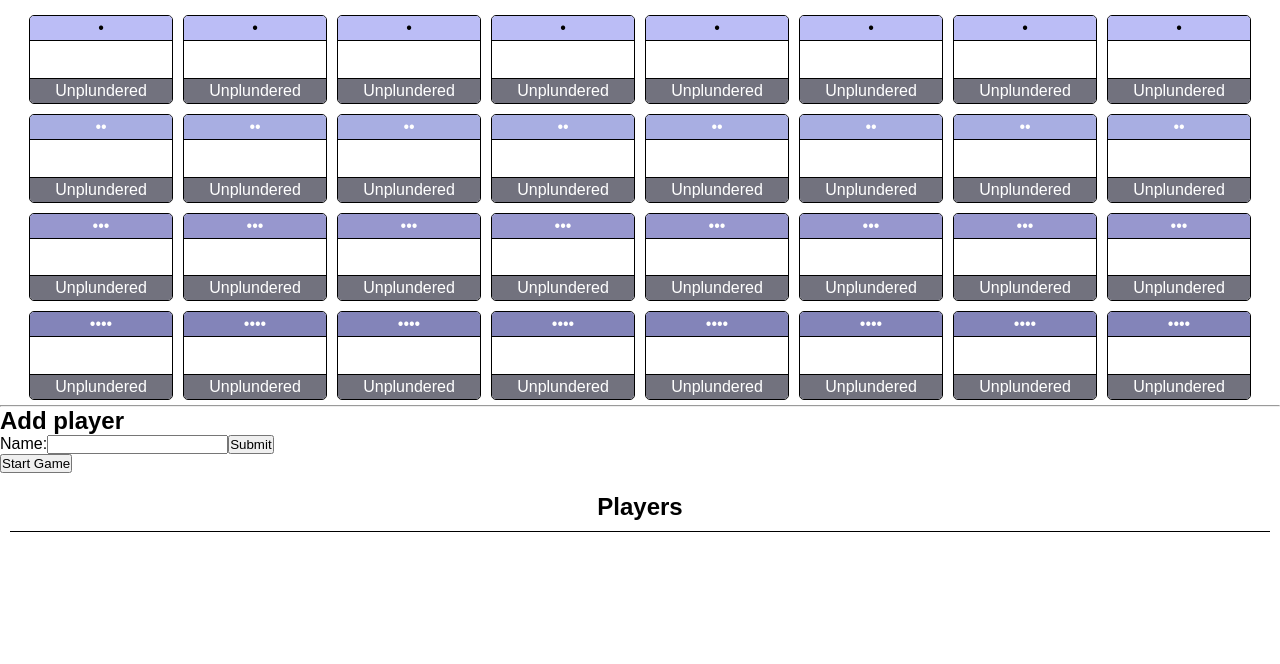
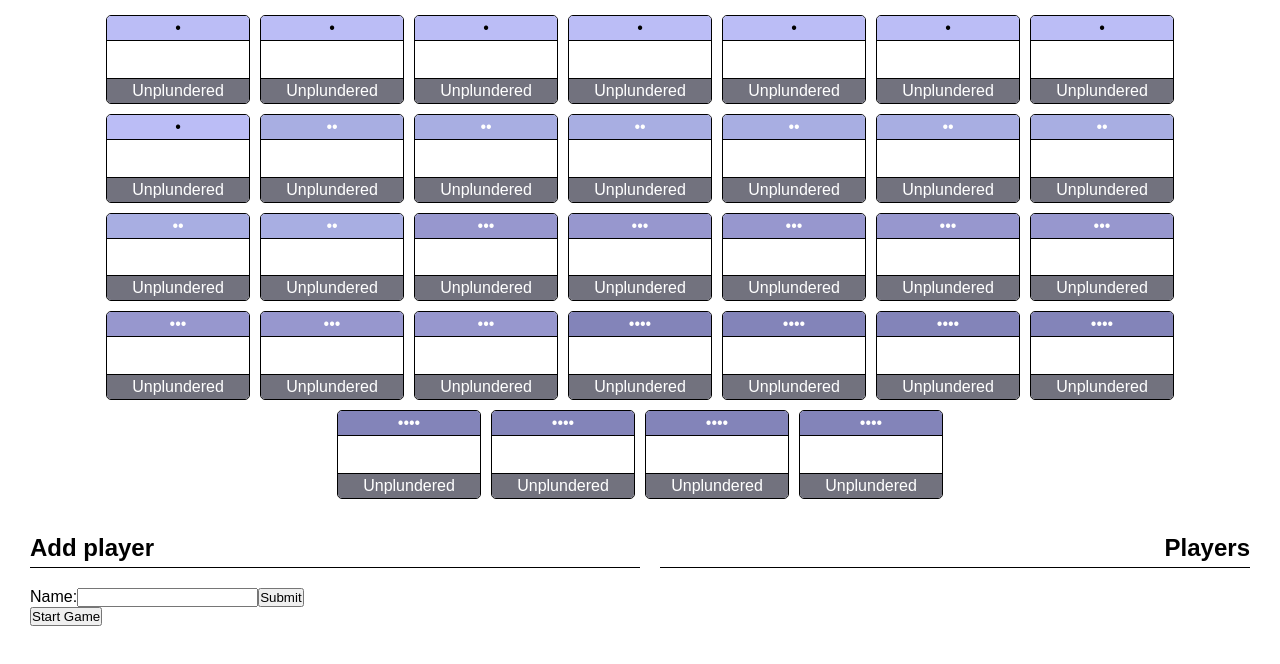
Before and after one commit to TheDerek/plunder-the-sea, a React app: page / in a window 1280 px wide. Shown: the part 92-756 px from the top of the page. Built offline with nearby package versions, Linux system fonts and the light colour scheme.

Commit message:
Split player and game status display

```diff
--- a/src/index.css
+++ b/src/index.css
@@ -12,6 +12,10 @@ header {
     text-align: center;
     margin: 1em;
     font-size: small;
+}
+
+#root {
+    padding: 0 30px 0 30px;
 }
 
 .chips {
@@ -77,17 +81,6 @@ header {
     color: white;
 }
 
-.players-title {
-    text-align: center;
-    border-bottom: 1px solid black;
-    padding: 10px;
-    margin: 10px;
-}
-
-.players {
-    text-align: center;
-}
-
 .player {
     border: solid 1px black;
     display: inline-block;
@@ -111,10 +104,11 @@ header {
 }
 
 .player-items {
-    min-width: 5em;
+    min-width: 2em;
     float: left;
     text-align: left;
     margin: 4px 4px 0 4px;
+    padding-right: 0px;
 }
 
 .plunder {
@@ -123,3 +117,35 @@ header {
     border-radius: 5px;
     margin: 3px;
 }
+
+.players {
+    float: right;
+    min-width: 50%;
+    max-width: 50%;
+    text-align: right;
+}
+
+.players-container {
+    width: auto;
+    display: block;
+    margin-left: 20px;
+}
+
+.game-control {
+    float: left;
+    min-width: 50%;
+}
+
+.game-control h2 {
+    border-bottom: 1px solid black;
+    margin: 30px 0 20px 0px;
+    padding-bottom: 5px;
+    text-align: left;
+}
+
+.players h2 {
+    border-bottom: 1px solid black;
+    margin: 30px 0 10px 0px;
+    padding-bottom: 5px;
+    text-align: right;
+}
--- a/src/index.js
+++ b/src/index.js
@@ -131,9 +131,11 @@ function Players(props) {
         React.createElement(Player, {key: index, player: player})
     );
     return (
-        <div>
-            <h2 className="players-title">Players</h2>
-            <div className="players">{playerItems}</div>
+        <div className="players">
+            <div className="players-container">
+                <h2 className="players-title">Players</h2>
+                <div class="players-boxes">{playerItems}</div>
+            </div>
         </div>
     );
 }
@@ -195,24 +197,28 @@ class GameControl extends React.Component {
     }
 
     render() {
+        let stateRender = <p>Error: State not specified</p>;
+
         if (this.props.gameState === "pregame") {
-            return this.renderAddPlayers();
+            stateRender = this.renderAddPlayers();
         }
 
         if (this.props.gameState === "playing") {
-            return this.renderPlaying();
+            stateRender = this.renderPlaying();
         }
 
         if (this.props.gameState === "rolled") {
-            return this.renderRolled();
+            stateRender = this.renderRolled();
         }
 
         if (this.props.gameState === "moved") {
-            return this.renderMoved();
+            stateRender = this.renderMoved();
         }
 
         return (
-            <p>State {this.props.gameState} has not been added yet</p>
+            <div className="game-control">
+                {stateRender}
+            </div>
         );
     }
 }
@@ -268,7 +274,6 @@ class Game extends React.Component {
                     <p>Best played with friends in the same room or via your favourite streaming software</p>
                 </header>
                 <div className="chips">{chipsElements}</div>
-                <hr/>
                 <GameControl
                     gameState={this.state.gameState}
                     addPlayerCallBack={this.handleAddPlayer.bind(this)}
```
